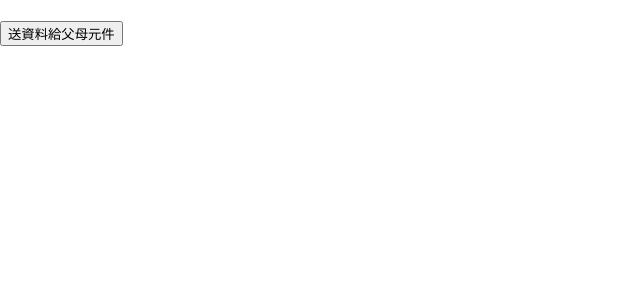
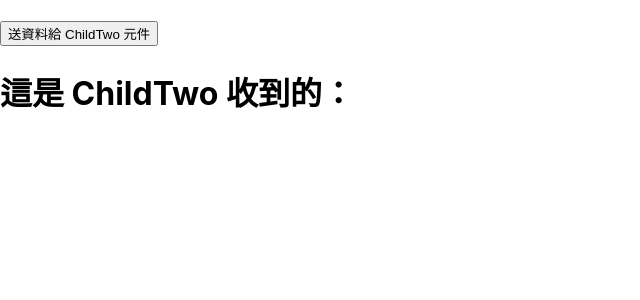
Before and after one commit to jchans-learning/react-class, a React (Create React App) app in the folder react-0121/: page / in a window 1280 px wide. Shown: the top 300 px of the page, without its empty margins (0-640 px from the left). Built offline with nearby package versions, Linux system fonts and the light colour scheme.

Commit message:
Practice inter data transmission

```diff
--- /dev/null
+++ b/react-0121/src/components/ChildOne.js
@@ -0,0 +1,15 @@
+function ChildOne(props) {
+  const innerData = 'ChildOne子女元件內部資料'
+
+  return (
+    <button
+      onClick={() => {
+        props.setData(innerData)
+      }}
+    >
+      送資料給 ChildTwo 元件
+    </button>
+  )
+}
+
+export default ChildOne
--- /dev/null
+++ b/react-0121/src/components/ChildTwo.js
@@ -0,0 +1,5 @@
+function ChildTwo(props) {
+  return <h1>這是 ChildTwo 收到的： {props.data}</h1>
+}
+
+export default ChildTwo
--- a/react-0121/src/components/Parent.js
+++ b/react-0121/src/components/Parent.js
@@ -1,5 +1,6 @@
-import Child from './Child'
 import { useState } from 'react'
+import ChildOne from './ChildOne'
+import ChildTwo from './ChildTwo'
 
 function Parent() {
   const [data, setData] = useState('')
@@ -7,7 +8,8 @@ function Parent() {
   return (
     <>
       <h1>{data}</h1>
-      <Child setData={setData} />
+      <ChildOne setData={setData} />
+      <ChildTwo data={data} />
     </>
   )
 }
```
Also changed, not shown: 1 other file (tests, documents, lock files or other folders).
